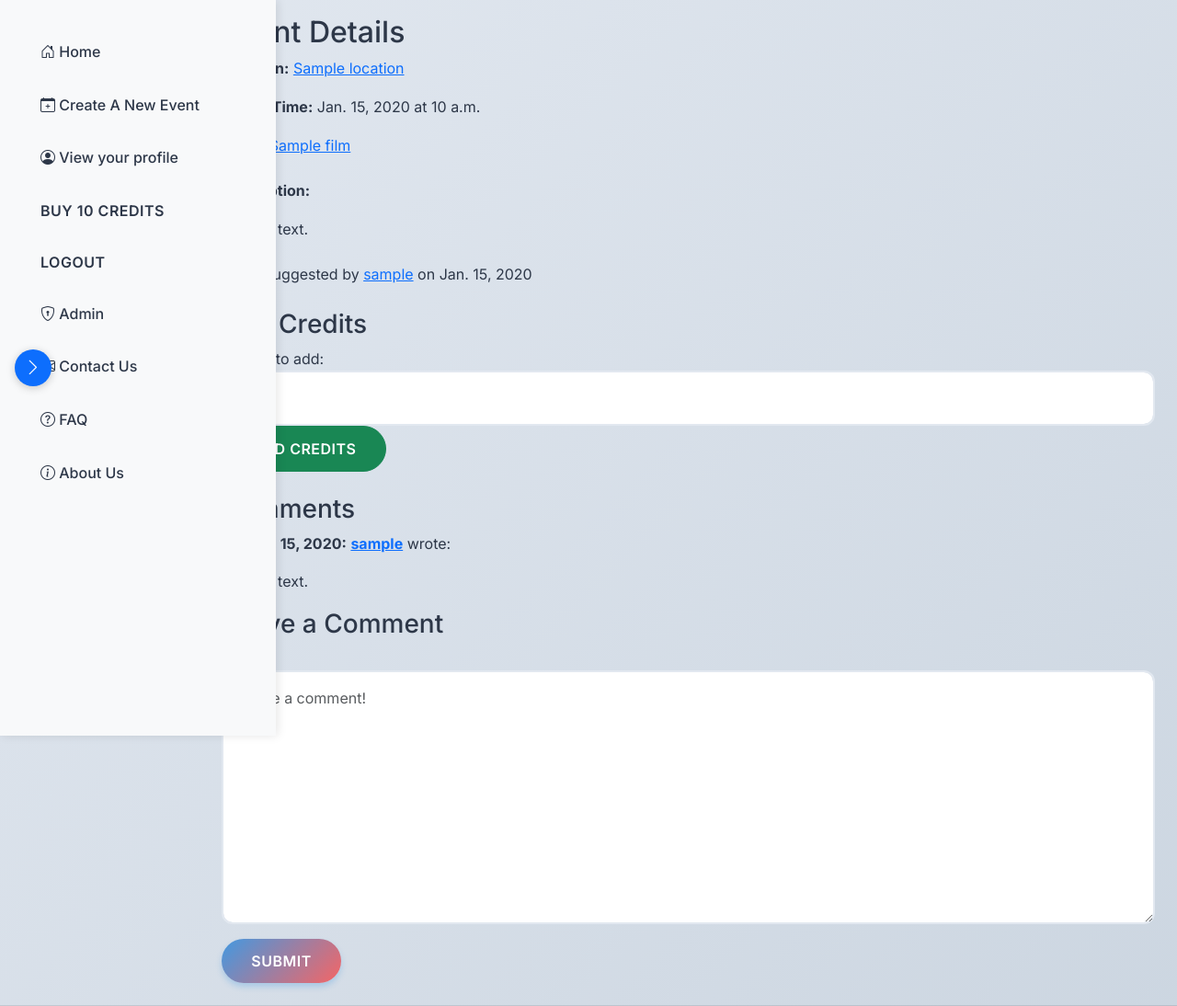
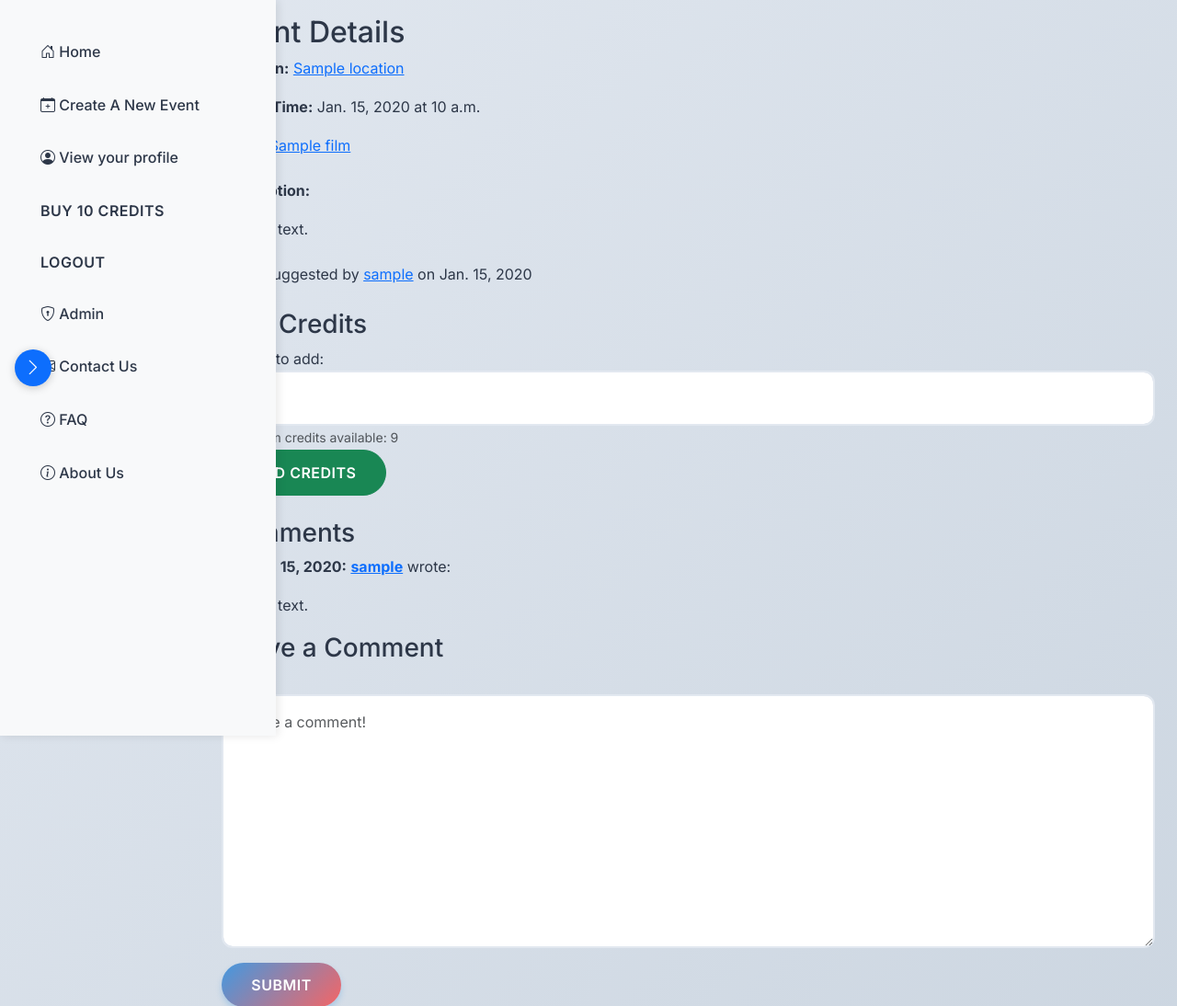
Before and after one commit to betterlucky/ClassicsOnScreen, a Django app: page /show/1/ in a window 1280 px wide. Shown: the top 1094 px of the page at 92% size. Run offline with Django 4.2, Linux system fonts and the light colour scheme; a user stored in the database is signed in; tables that the repository leaves empty hold one stand-in row (values such as "Sample post").

Commit message:
max capacity added + soldout marker

```diff
--- a/blog/models.py
+++ b/blog/models.py
@@ -120,6 +120,18 @@ class Location(models.Model):
         null=False,
         help_text="Minimum number of credits required for show confirmation"
     )
+    max_capacity = models.IntegerField(
+        default=100,
+        blank=False,
+        null=False,
+        help_text="Maximum number of credits allowed for this venue"
+    )
+
+    def clean(self):
+        if self.max_capacity <= self.min_capacity:
+            raise ValidationError({
+                'max_capacity': 'Maximum capacity must be greater than minimum capacity'
+            })
 
     class Meta:
         verbose_name = "Location"
@@ -183,6 +195,11 @@ class Show(models.Model):
         """Get total credits including refunded ones."""
         return self.credit_logs.aggregate(models.Sum('credits'))['credits__sum'] or 0
 
+    @property
+    def is_sold_out(self):
+        """Check if the show has reached maximum capacity."""
+        return self.credits >= self.location.max_capacity
+
     def can_transition_to(self, new_status):
         """Validate if the show can transition to the given status."""
         valid_transitions = {
@@ -223,6 +240,11 @@ class Show(models.Model):
             raise ValidationError("Credits must be a positive number.")
         if user.credits < amount:
             raise ValidationError(f"Insufficient credits. You have {user.credits} credits.")
+        if self.credits + amount > self.location.max_capacity:
+            remaining = self.location.max_capacity - self.credits
+            raise ValidationError(
+                f"This would exceed the venue's capacity. Maximum {remaining} credits can be added."
+            )
 
         self.credits += amount
         user.credits -= amount
--- a/blog/templates/detail.html
+++ b/blog/templates/detail.html
@@ -1,13 +1,16 @@
 {% extends "base.html" %}
-
-
-
+{% load custom_filters %}
 
 {% block page_content %}
 <div class="container">
     <!-- Show Information -->
     <div class="mb-4">
-        <h2>Event Details</h2>
+        <h2>
+            Event Details
+            {% if show.is_sold_out %}
+                <span class="badge bg-danger ms-2">SOLD OUT</span>
+            {% endif %}
+        </h2>
         <p><strong>Location:</strong>
             <a href="{% url 'blog_location' show.location.name %}">{{ show.location }}</a>
         </p>
@@ -33,8 +36,8 @@
         <p>Event suggested by <a href="{% url 'profile' show.created_by %}">{{ show.created_by }}</a> on {{ show.created_on.date }}</p>
     </div>
 
-    <!-- Add Credits Section (Only for authenticated users) -->
-    {% if user.is_authenticated %}
+    <!-- Add Credits Section (Only for authenticated users and non-sold-out shows) -->
+    {% if user.is_authenticated and not show.is_sold_out %}
         <div class="mb-4">
             <h3>Add Credits</h3>
             <form method="post" action="{% url 'add_credits_to_show' show.id %}">
@@ -42,6 +45,9 @@
                 <div class="form-group">
                     <label for="credits">Credits to add:</label>
                     <input type="number" name="credits" id="credits" min="1" required class="form-control">
+                    <small class="text-muted">
+                        Maximum credits available: {{ show.location.max_capacity|subtract:show.credits }}
+                    </small>
                 </div>
                 <button type="submit" class="btn btn-success">Add Credits</button>
                 {% if messages %}
@@ -53,8 +59,11 @@
                         {% endfor %}
                     </div>
                 {% endif %}
-
             </form>
+        </div>
+    {% elif user.is_authenticated and show.is_sold_out %}
+        <div class="alert alert-warning">
+            This show is sold out and cannot accept any more credits.
         </div>
     {% endif %}
 
--- a/blog/templatetags/custom_filters.py
+++ b/blog/templatetags/custom_filters.py
@@ -16,3 +16,14 @@ def get_selected_object(field):
             if str(value) == str(field.value()):
                 return label
     return None
+
+@register.filter
+def subtract(value, arg):
+    """
+    Subtracts the arg from the value.
+    Usage: {{ show.location.max_capacity|subtract:show.credits }}
+    """
+    try:
+        return int(value) - int(arg)
+    except (ValueError, TypeError):
+        return ''
```
Also changed, not shown: blog/templates/show_listings.html (+9 -0 lines), blog/migrations/0007_location_max_capacity.py (added). Lines whose indentation alone changed are shown as unchanged.
